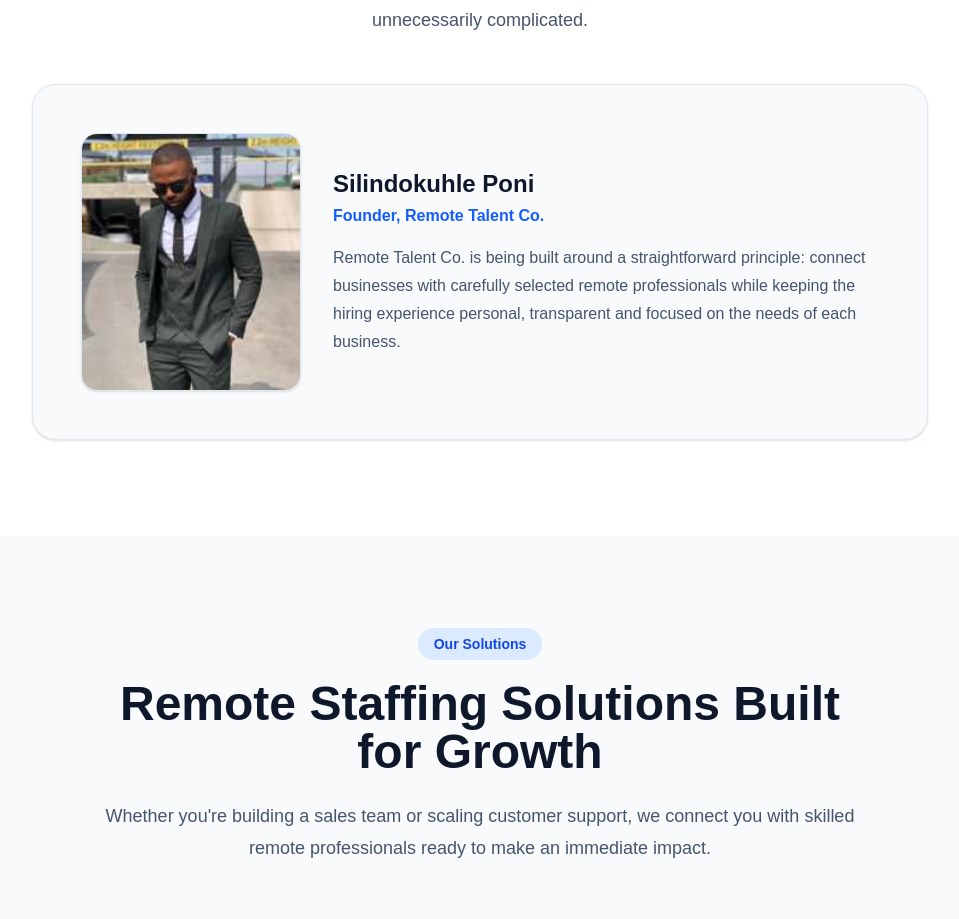
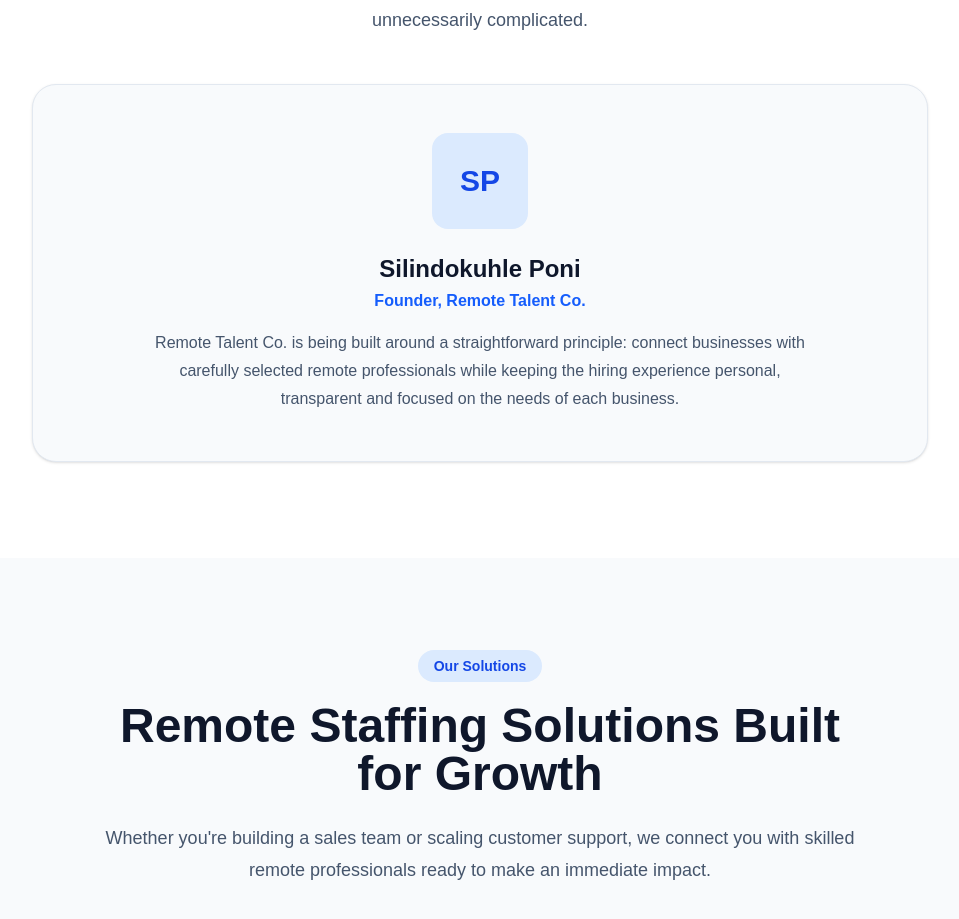
Before and after one commit to Silindokuhle98/remote-talent-co, a Next.js app: page / in a window 1280 px wide. Shown: the part 2163-3082 px from the top of the page, without its empty margins (160-1119 px from the left). Built offline with nearby package versions, Linux system fonts and the light colour scheme.

Commit message:
Remove founder image from founder section

```diff
--- a/app/components/Founder.tsx
+++ b/app/components/Founder.tsx
@@ -23,17 +23,12 @@
         </div>
 
         <div className="mx-auto mt-12 max-w-4xl rounded-3xl border border-slate-200 bg-slate-50 p-8 shadow-sm md:p-12">
-          <div className="grid gap-8 md:grid-cols-[220px_1fr] md:items-center">
-            <div className="overflow-hidden rounded-2xl border border-slate-200 bg-white shadow-sm">
-              <img
-                src="/founder.jpg"
-                alt="Silindokuhle Poni, Founder of Remote Talent Co."
-                className="h-64 w-full object-cover object-top"
-              />
+          <div className="mx-auto max-w-2xl text-center">
+            <div className="mx-auto flex h-24 w-24 items-center justify-center rounded-2xl bg-blue-100 text-3xl font-bold text-blue-700">
+              SP
             </div>
 
-            <div>
-              <h3 className="text-2xl font-bold text-slate-900">
+            <h3 className="mt-6 text-2xl font-bold text-slate-900">
               Silindokuhle Poni
             </h3>
 
@@ -50,7 +45,6 @@
           </div>
         </div>
       </div>
-      </div>
     </section>
   );
 }
```
Lines whose indentation alone changed are shown as unchanged.
